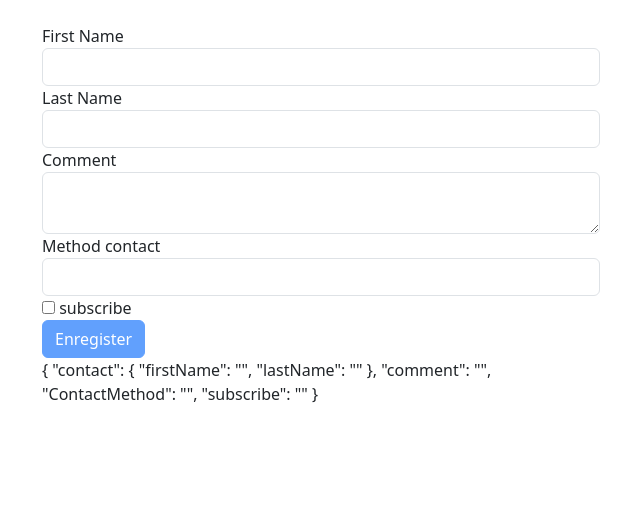
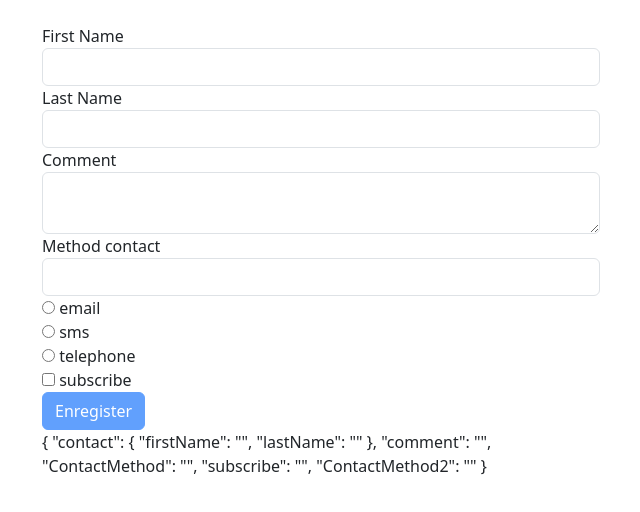
Before and after one commit to Simo-Ben-azzouz/LearnAngular5, an Angular app: page / in a window 1280 px wide. Shown: the top 512 px of the page, without its empty margins (40-680 px from the left). Built offline with nearby package versions, Linux system fonts and the light colour scheme.

Commit message:
getStartApi

```diff
--- a/src/app/app.module.ts
+++ b/src/app/app.module.ts
@@ -12,6 +12,7 @@ import { StarComponent } from './star.component';
 import { PanelComponent } from './panel/panel.component';
 import { TestDerectiveDirective } from './test-derective.directive';
 import { ContactFormComponent } from './contact/contact-form/contact-form.component';
+import { ReactiveFormComponent } from './reactive-form/reactive-form.component';
 
 @NgModule({
   declarations: [
@@ -22,7 +23,8 @@ import { ContactFormComponent } from './contact/contact-form/contact-form.compon
     ResumePipe,
     PanelComponent,
     TestDerectiveDirective,
-    ContactFormComponent
+    ContactFormComponent,
+    ReactiveFormComponent
   ],
   imports: [
     BrowserModule,
--- a/src/app/contact/contact-form/contact-form.component.html
+++ b/src/app/contact/contact-form/contact-form.component.html
@@ -69,9 +69,22 @@
                 *ngFor="let method of ContactMethod"
                 [ngValue]="method"
             >
-            {{method.name}}
+                {{method.name}}
             </option>
         </select>
+
+        <div class="radio" *ngFor="let opt of ContactMethod">
+            <label for="ContactMethod2">
+                <input
+                    [value]="opt.id"
+                    ngModel
+                    type="radio"
+                    name="ContactMethod2"
+                    id="ContactMethod2"
+                >
+                {{ opt.name }}
+            </label>
+        </div>
     </div>
     <div class="checkbox">
         <label>
--- /dev/null
+++ b/src/app/reactive-form/reactive-form.component.html
@@ -0,0 +1,26 @@
+<form #f="ngForm" (ngSubmit)="submit(f)">
+
+    <div class="form-group">
+        <label for="username">
+            <input
+            type="text"
+            class="form-control"
+            id="username">
+            Username
+        </label>
+    </div>
+
+    <div class="form-group">
+        <label for="password">
+            <input
+            type="text"
+            class="form-control"
+            id="password">
+            Password
+        </label>
+    </div>
+
+    <div class="form-group">
+        <div class="btn btn-primary">Register</div>
+    </div>
+</form>
--- /dev/null
+++ b/src/app/reactive-form/reactive-form.component.ts
@@ -0,0 +1,13 @@
+import { Component } from '@angular/core';
+
+@Component({
+  selector: 'app-reactive-form',
+  templateUrl: './reactive-form.component.html',
+  styleUrl: './reactive-form.component.css'
+})
+export class ReactiveFormComponent {
+  submit(f:any)
+  {
+
+  }
+}
```
Also changed, not shown: src/app/app.component.html (line endings or trailing spaces), src/app/reactive-form/reactive-form.component.css (added), 1 other file (tests, documents, lock files or other folders).
